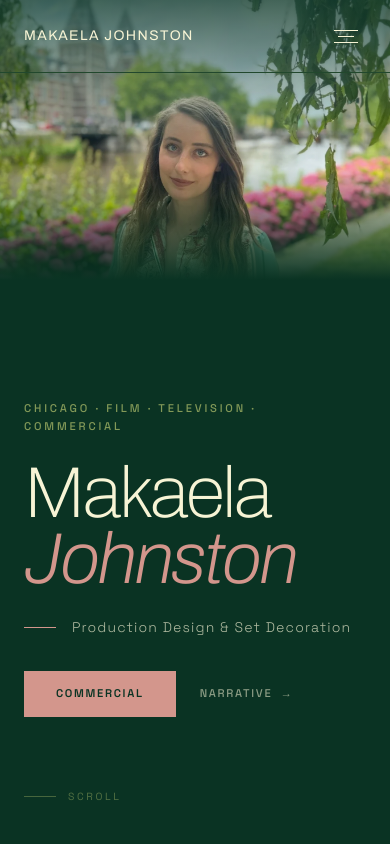
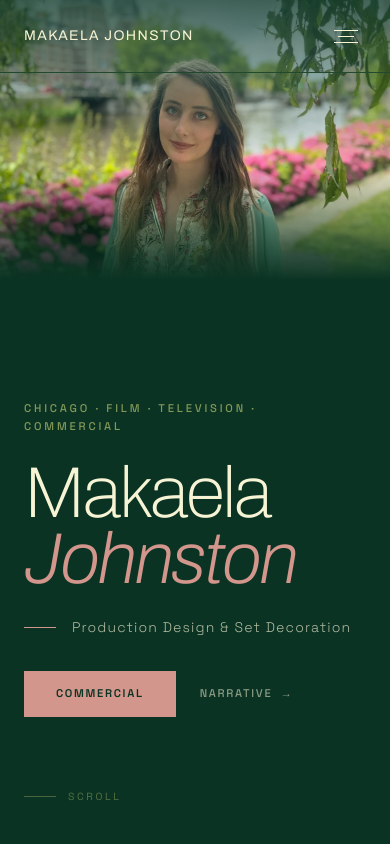
Before and after one commit to ayyjayy2/makaela-johnston-portfolio, a Next.js app: page / in a window 390 px wide. Shown: the top 844 px of the page. Built offline with nearby package versions, Linux system fonts and the light colour scheme.

Commit message:
MJ-16: Nudge mobile hero crop to center 65%
Co-Authored-By: Claude Sonnet 4.6 <noreply@anthropic.com>

```diff
--- a/app/globals.css
+++ b/app/globals.css
@@ -973,7 +973,7 @@ ul { list-style: none; }
     height: 55vw;
     min-height: 280px;
   }
-  .hero-photo-img { object-position: center center; }
+  .hero-photo-img { object-position: center 65%; }
   .hero-photo::after {
     background: linear-gradient(
       to bottom,
```
